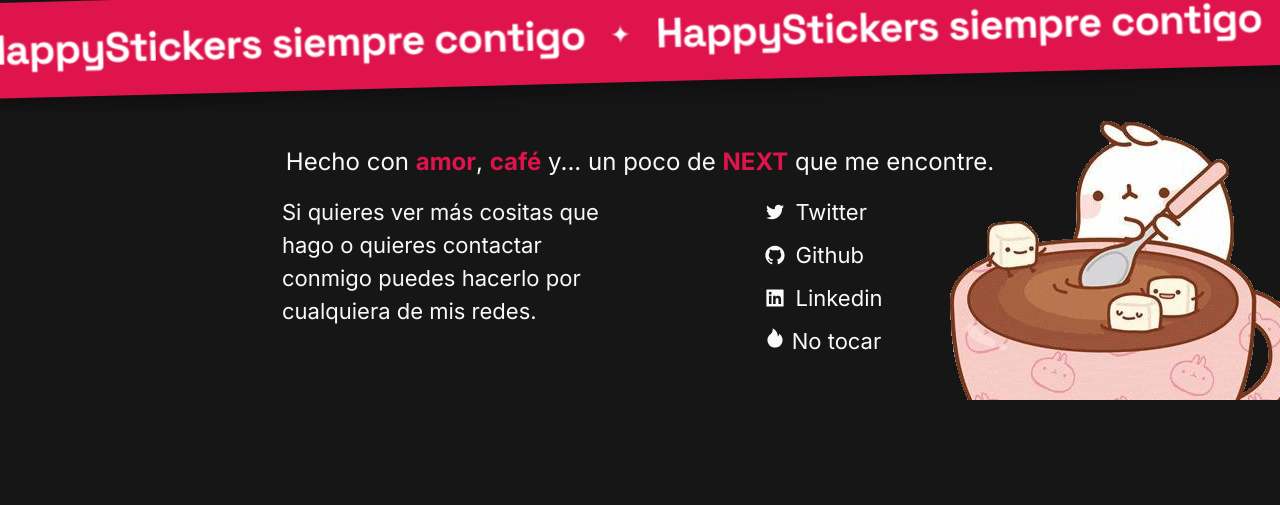
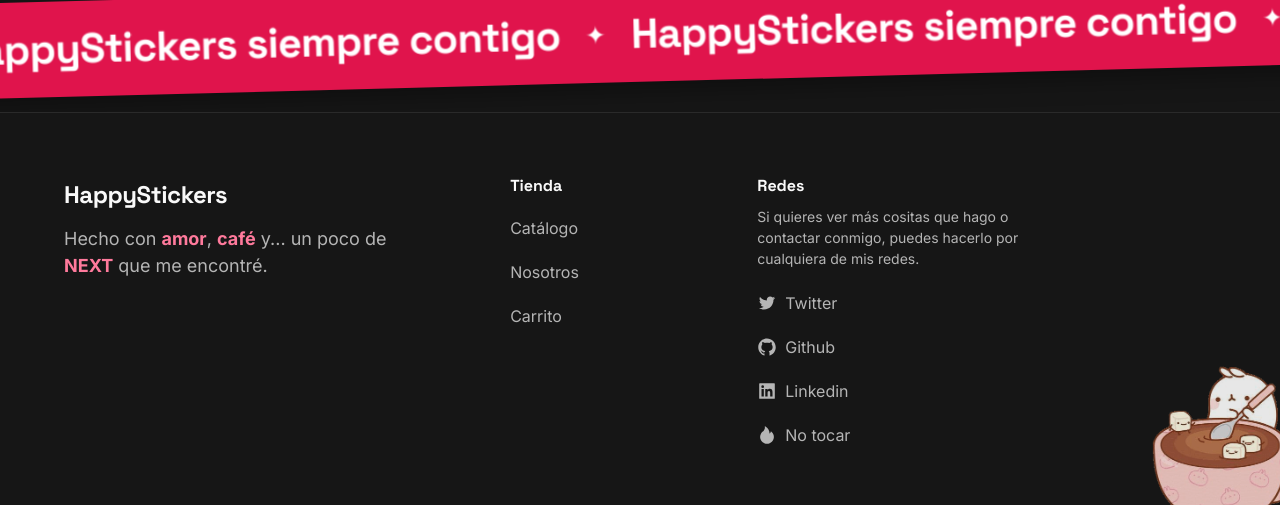
Before and after one commit to MaxWolts/HappyStickers-NEXT, a Next.js app: page / in a window 1280 px wide. Shown: the part 6198-6703 px from the top of the page. Before the commit the page ends 6598 px from the top, so only its background shows below. Built offline with nearby package versions, Linux system fonts and the light colour scheme.

Commit message:
:lipstick: tidy dark footer

```diff
--- a/components/Footer/Footer.tsx
+++ b/components/Footer/Footer.tsx
@@ -1,66 +1,127 @@
 'use client'
 
 import { useState } from 'react'
-import styles from './styles.module.css'
 import Image from 'next/image'
+import Link from 'next/link'
+import {
+  AiOutlineTwitter,
+  AiFillGithub,
+  AiFillLinkedin,
+  AiFillFire,
+} from 'react-icons/ai'
 import profilePic from '@images/footer.png'
-import { AiOutlineTwitter, AiFillGithub, AiFillLinkedin, AiFillFire } from 'react-icons/ai';
 import memeOne from '@images/1.jpg'
 import memeTwo from '@images/2.jpg'
+import styles from './styles.module.css'
 
 const Footer = () => {
   const [memeState, setMemeState] = useState('false')
   const activateMeme = () => {
     setMemeState('firts')
-    setTimeout(()=> {
+    setTimeout(() => {
       setMemeState('second')
     }, 500)
-    setTimeout(()=> {
+    setTimeout(() => {
       setMemeState('three')
     }, 1000)
-    setTimeout(()=> {
+    setTimeout(() => {
       setMemeState('false')
     }, 1500)
   }
   return (
     <>
       <footer className={styles.footer}>
-      <p className={styles.title}>Hecho con <strong>amor</strong>, <strong>café</strong> y... un poco de <strong>NEXT</strong> que me encontre.</p>
-      <div className={styles.description}>
-        <p >Si quieres ver más cositas que hago o quieres contactar conmigo puedes hacerlo por cualquiera de mis redes.</p>
-        <ul>
+        <div className={styles.columns}>
+          <div className={styles.brand}>
+            <p className={styles.logo}>HappyStickers</p>
+            <p className={styles.tagline}>
+              Hecho con <strong>amor</strong>, <strong>café</strong> y... un
+              poco de <strong>NEXT</strong> que me encontré.
+            </p>
+          </div>
+
+          <nav className={styles.column} aria-label="Pie de página">
+            <h2 className={styles.columnTitle}>Tienda</h2>
+            <ul className={styles.list}>
               <li>
-
-            <a href='https://twitter.com/max_wolts'> <AiOutlineTwitter className={styles.icons}/> Twitter</a>
+                <Link href="/#catalogo" className={styles.link}>
+                  Catálogo
+                </Link>
               </li>
               <li>
-
-            <a href='https://github.com/MaxWolts'> <AiFillGithub className={styles.icons}/> Github</a>
+                <Link href="/about" className={styles.link}>
+                  Nosotros
+                </Link>
               </li>
               <li>
+                <Link href="/carrito" className={styles.link}>
+                  Carrito
+                </Link>
+              </li>
+            </ul>
+          </nav>
 
-            <a href='https://www.linkedin.com/in/maxwolts/'> <AiFillLinkedin className={styles.icons}/> Linkedin</a>
+          <div className={styles.column}>
+            <h2 className={styles.columnTitle}>Redes</h2>
+            <p className={styles.note}>
+              Si quieres ver más cositas que hago o contactar conmigo, puedes
+              hacerlo por cualquiera de mis redes.
+            </p>
+            <ul className={styles.list}>
+              <li>
+                <a href="https://twitter.com/max_wolts" className={styles.link}>
+                  <AiOutlineTwitter
+                    className={styles.icon}
+                    aria-hidden="true"
+                  />
+                  Twitter
+                </a>
               </li>
               <li>
-            <button onClick={activateMeme}> <AiFillFire className={styles.icons}/> No tocar</button>
+                <a href="https://github.com/MaxWolts" className={styles.link}>
+                  <AiFillGithub className={styles.icon} aria-hidden="true" />
+                  Github
+                </a>
+              </li>
+              <li>
+                <a
+                  href="https://www.linkedin.com/in/maxwolts/"
+                  className={styles.link}
+                >
+                  <AiFillLinkedin className={styles.icon} aria-hidden="true" />
+                  Linkedin
+                </a>
+              </li>
+              <li>
+                <button
+                  type="button"
+                  className={styles.link}
+                  onClick={activateMeme}
+                >
+                  <AiFillFire className={styles.icon} aria-hidden="true" />
+                  No tocar
+                </button>
               </li>
             </ul>
           </div>
-      <Image className={styles.image} src={profilePic} alt='imagen de backgroun de un conejo con una taza de café'/>
-
+        </div>
+        <Image className={styles.image} src={profilePic} alt="" sizes="22rem" />
       </footer>
-    {memeState !== 'false' ?
+      {memeState !== 'false' ? (
         <div className={styles.memeContainer}>
-
-        {memeState === 'firts'?  <Image className={styles.memeImage} src={memeOne} alt='bonk1'/>
-          : <>
-            <Image src={memeTwo} className={styles.memeImage} alt='bonk2'/>
-          </>
-        }
-        {memeState === 'three' ? <audio src="https://res.cloudinary.com/max-wolts/video/upload/v1670534752/Bonk_Sound_Effect_x4lkjr.mp3" autoPlay={true}></audio> : null}
+          {memeState === 'firts' ? (
+            <Image className={styles.memeImage} src={memeOne} alt="Meme bonk" />
+          ) : (
+            <Image className={styles.memeImage} src={memeTwo} alt="Meme bonk" />
+          )}
+          {memeState === 'three' ? (
+            <audio
+              src="https://res.cloudinary.com/max-wolts/video/upload/v1670534752/Bonk_Sound_Effect_x4lkjr.mp3"
+              autoPlay={true}
+            ></audio>
+          ) : null}
         </div>
-      : null
-    }
+      ) : null}
     </>
   )
 }
--- a/components/Footer/styles.module.css
+++ b/components/Footer/styles.module.css
@@ -1,98 +1,119 @@
 .footer {
+  position: relative;
   overflow: hidden;
+  padding: var(--space-8) var(--space-gutter) var(--space-7);
+  color: var(--color-text);
+  background-color: var(--color-bg);
+  border-top: 1px solid var(--color-surface-raised);
+}
+
+.columns {
   position: relative;
+  z-index: 1;
+  display: grid;
+  gap: var(--space-7);
+}
+
+.brand {
   display: flex;
   flex-direction: column;
-  padding: 3.2rem var(--space-gutter);
-  background-color: var(--color-bg);
-  color: var(--color-text);
-}
-.title {
-  z-index: 1;
-  font-size: 3vh;
-  align-self: center;
+  gap: var(--space-3);
+  max-width: 36ch;
 }
 
-.title strong {
-  font-size: 3vh;
-  color: var(--color-accent);
+.logo {
+  font-family: var(--font-heading);
+  font-size: var(--text-2xl);
+  font-weight: 700;
+  letter-spacing: -0.02em;
 }
-.description {
-  z-index: 1;
-  margin-top: 1.6rem;
-  display: grid;
-  grid-template-columns: repeat(auto-fit, minmax(200px, 350px));
-  grid-gap: 1.6rem;
+
+.tagline {
+  font-size: var(--text-lg);
+  color: var(--color-text-muted);
 }
-.description p {
-  font-size: 2.2rem;
+
+.tagline strong {
+  color: var(--color-accent-text);
 }
-.description li {
-  position: relative;
 
-  width: fit-content;
-  margin-bottom: 1rem;
+.column {
+  display: flex;
+  flex-direction: column;
+  gap: var(--space-3);
+}
+
+.columnTitle {
+  font-size: var(--text-base);
+  font-weight: 700;
+}
+
+.note {
+  max-width: 34ch;
+  font-size: var(--text-sm);
+  color: var(--color-text-muted);
+}
+
+.list {
+  display: flex;
+  flex-direction: column;
   list-style: none;
 }
-.description a {
-  display: flex;
-  gap: 1rem;
+
+.link {
+  display: inline-flex;
   align-items: center;
-  font-size: 2.2rem;
-  color: var(--color-text);
+  gap: var(--space-2);
+  min-height: 4.4rem;
+  font-size: var(--text-base);
+  color: var(--color-text-muted);
   text-decoration: none;
-}
-.description li:hover:after,
-.description button:hover {
-  width: 100%;
-}
-.description li a:hover,
-.description button:hover {
-  color: var(--color-accent);
-}
-.description button {
-  font-size: 2.2rem;
   background: none;
-  color: var(--color-text);
   border: none;
   cursor: pointer;
-}
-.icons {
-  font-size: 2.2rem;
-}
-.image {
-  z-index: 0;
-  position: absolute;
-  right: -50px;
-  top: -88px;
-  opacity: 0.3;
+  transition: color 0.2s;
 }
 
-@media (min-width: 796px) {
-  .description {
-    justify-items: center;
-    justify-content: center;
+.link:hover {
+  color: var(--color-accent-text);
+}
+
+.icon {
+  font-size: var(--text-xl);
+}
+
+.image {
+  position: absolute;
+  z-index: 0;
+  right: -4rem;
+  bottom: -4rem;
+  width: 22rem;
+  height: auto;
+  opacity: 0.25;
+  pointer-events: none;
+}
+
+@media (min-width: 840px) {
+  .columns {
+    grid-template-columns: 2fr 1fr 1.4fr;
+    padding-right: 18rem;
   }
-}
-@media (min-width: 1132px) {
+
   .image {
-    opacity: 1;
+    opacity: 0.9;
   }
 }
 
 .memeContainer {
   z-index: 999;
   position: fixed;
-  bottom: 0;
+  inset: 0;
   display: grid;
-  justify-content: center;
-  align-items: center;
-  height: 100vh;
-  width: 100vw;
-  background-color: #161616b0;
+  place-items: center;
+  background-color: rgb(22 22 22 / 0.7);
 }
+
 .memeImage {
-  opacity: 1;
   height: 50vh;
   width: auto;
 }
```
Lines whose indentation alone changed are shown as unchanged.
